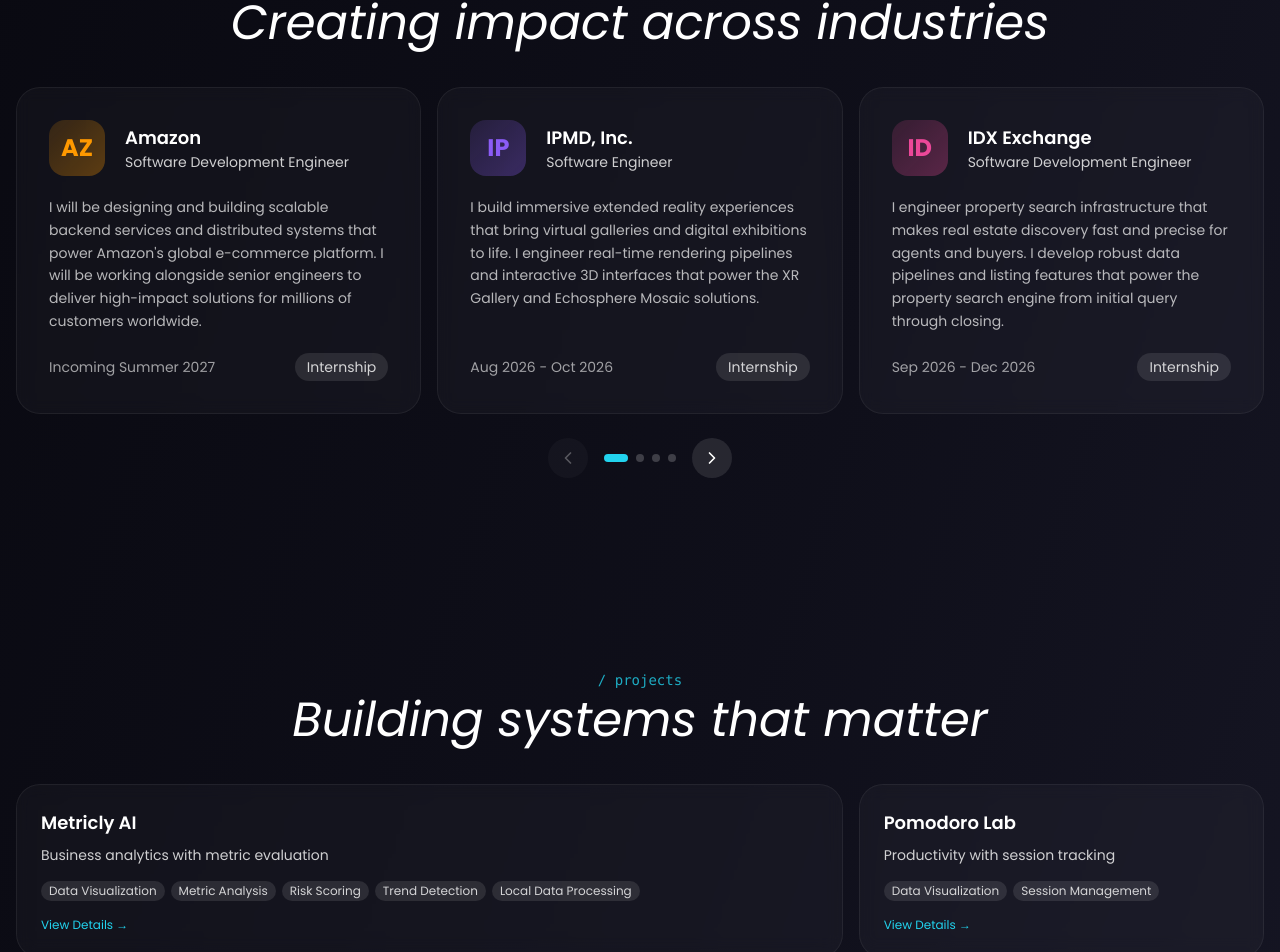
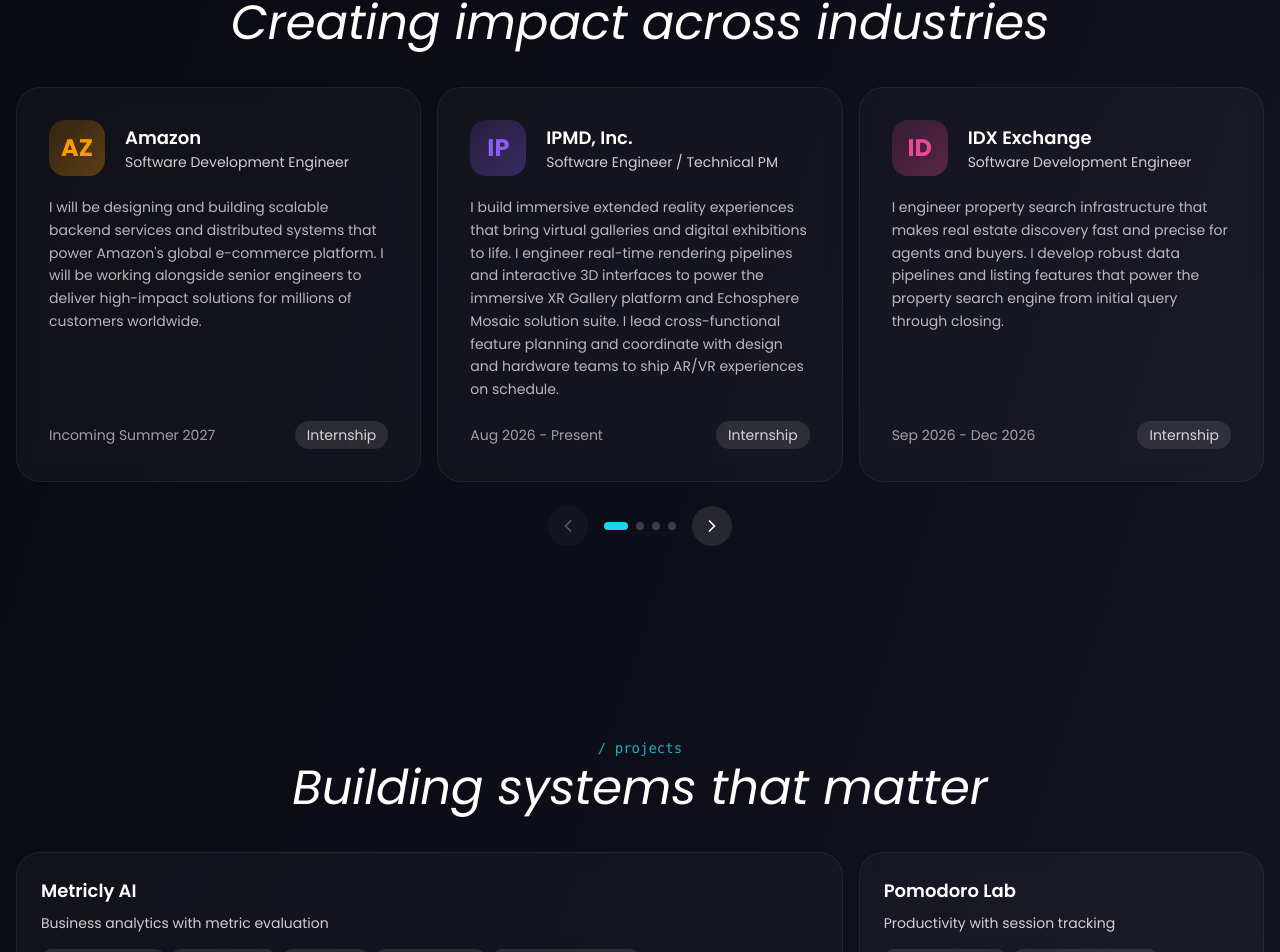
Before and after one commit to codexfang/portfolio, a React (Vite) app: page / in a window 1280 px wide. Shown: the part 923-1875 px from the top of the page. Built offline with nearby package versions, Linux system fonts and the light colour scheme; the HTML template or start-up script is replaced by a standard one.

Commit message:
Update IPMD: role, present date, PM lead desc

```diff
--- a/src/components/ExperienceCarousel.tsx
+++ b/src/components/ExperienceCarousel.tsx
@@ -8,8 +8,8 @@ const experiences = [
     desc: 'I will be designing and building scalable backend services and distributed systems that power Amazon\'s global e-commerce platform. I will be working alongside senior engineers to deliver high-impact solutions for millions of customers worldwide.',
   },
   {
-    logo: 'IP', company: 'IPMD, Inc.', role: 'Software Engineer', date: 'Aug 2026 - Oct 2026', type: 'Internship', color: '#8b5cf6',
-    desc: 'I build immersive extended reality experiences that bring virtual galleries and digital exhibitions to life. I engineer real-time rendering pipelines and interactive 3D interfaces that power the XR Gallery and Echosphere Mosaic solutions.',
+    logo: 'IP', company: 'IPMD, Inc.', role: 'Software Engineer / Technical PM', date: 'Aug 2026 - Present', type: 'Internship', color: '#8b5cf6',
+    desc: 'I build immersive extended reality experiences that bring virtual galleries and digital exhibitions to life. I engineer real-time rendering pipelines and interactive 3D interfaces to power the immersive XR Gallery platform and Echosphere Mosaic solution suite. I lead cross-functional feature planning and coordinate with design and hardware teams to ship AR/VR experiences on schedule.',
   },
   {
     logo: 'ID', company: 'IDX Exchange', role: 'Software Development Engineer', date: 'Sep 2026 - Dec 2026', type: 'Internship', color: '#ec4899',
```
